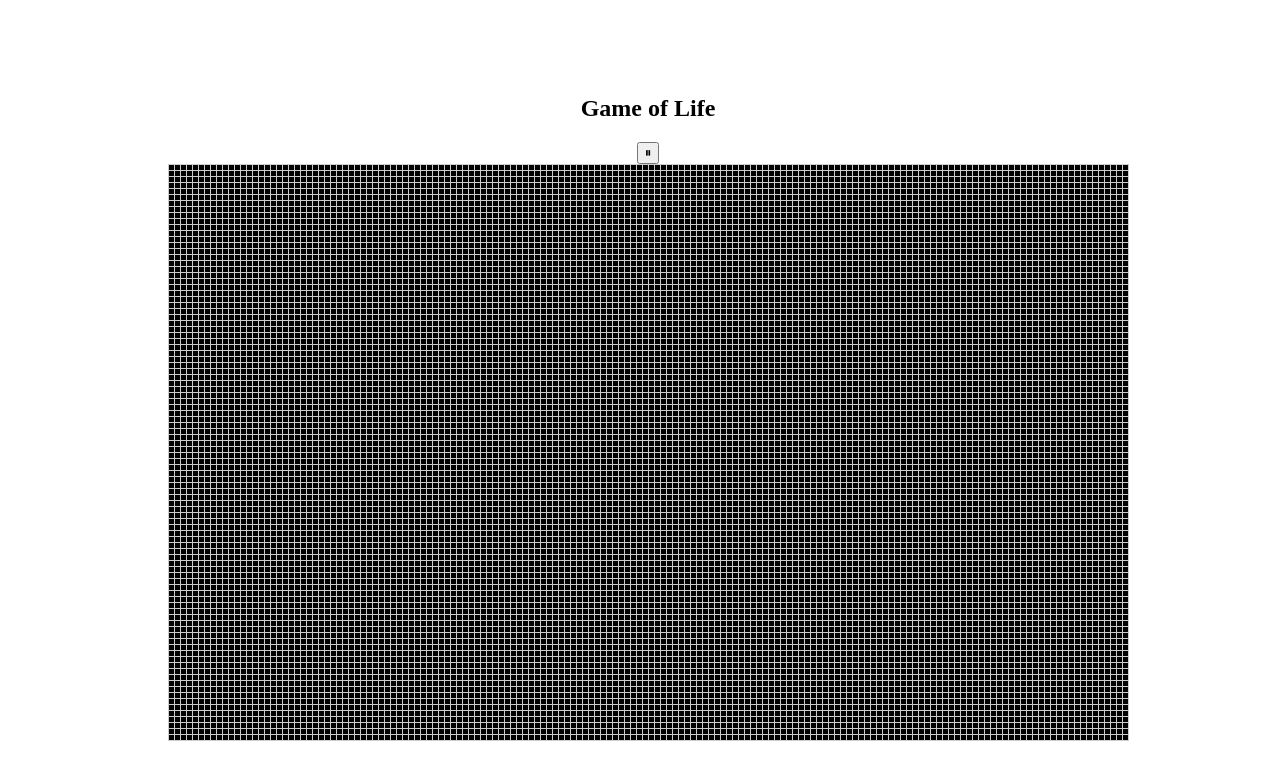
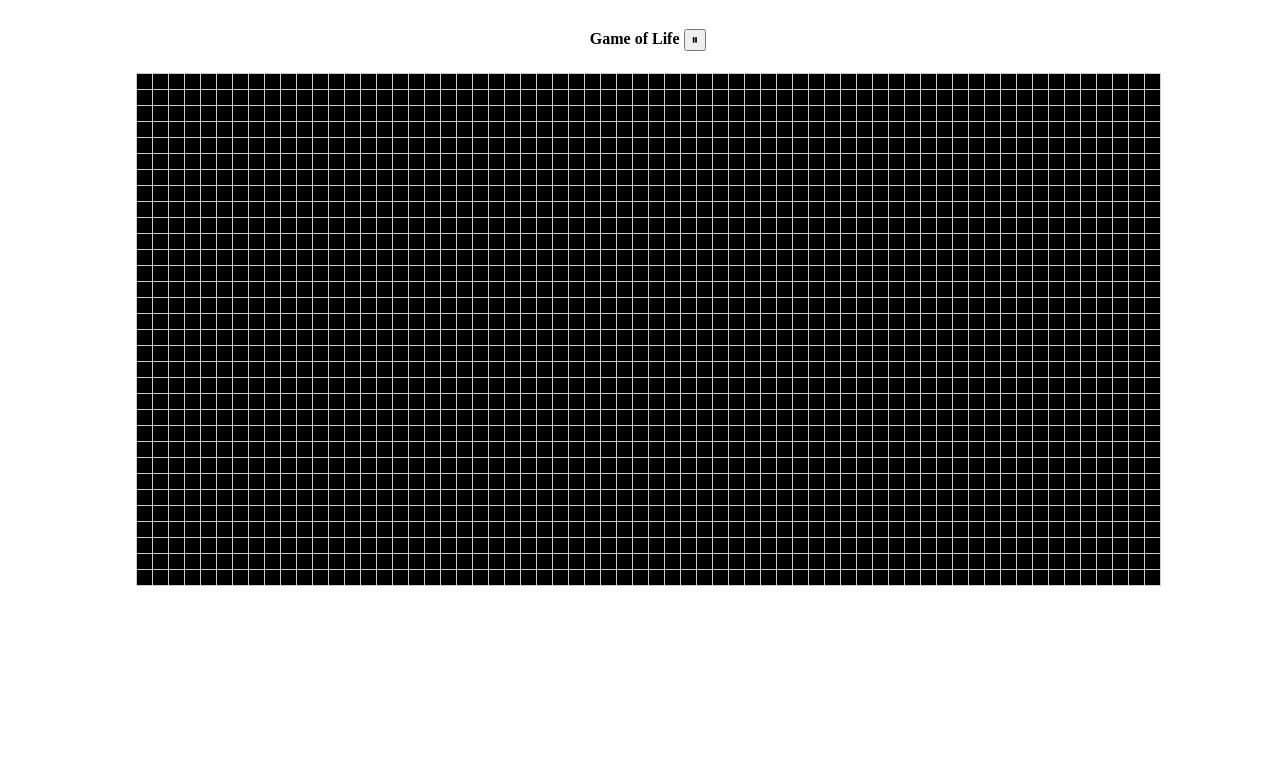
Before and after one commit to GlennWSo/wasm-life, a website built with webpack: page www/index.html in a window 1280 px wide. Built offline with nearby package versions, Linux system fonts and the light colour scheme; animation ran at ten frames a second; what wasm-life would draw is missing.

Commit message:
tuned sizes

```diff
--- a/www/index.html
+++ b/www/index.html
@@ -5,7 +5,7 @@
     <title>Hello wasm-pack!</title>
     <style>
       body {
-        position: absolute;
+        // position: absolute;
         top: 0;
         left: 0;
         width: 100%;
@@ -21,9 +21,10 @@
     <noscript>This page contains webassembly and javascript
     content, please enable javascript in your browser.</noscript>
 
-    <H2> Game of Life</H2>
-    <button id="play-pause"> derp </button>
-    <canvas id="world-canvas"> derp </canvas>
+    <h4> Game of Life
+    <button id="play-pause"></button>
+    </h4>
+    <canvas id="world-canvas"></canvas>
     <script src="./bootstrap.js"></script>
   </body>
 </html>
--- a/www/index.js
+++ b/www/index.js
@@ -1,12 +1,12 @@
 import { memory } from "wasm-life/wasm_life_bg";
 import { World} from "wasm-life";
 
-const width = 32*5;
-const height = 32*3;
+const width = 32*2;
+const height = 32*1;
 
 const world = World.new(width, height);
 
-const CELL_SIZE = 5; // px
+const CELL_SIZE = 15; // px
 const GRID_COLOR = "#CCCCCC";
 const DEAD_COLOR = "#FFFFFF";
 const ALIVE_COLOR = "#000000";
```
